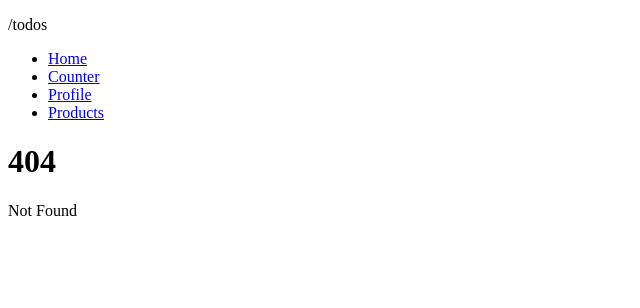
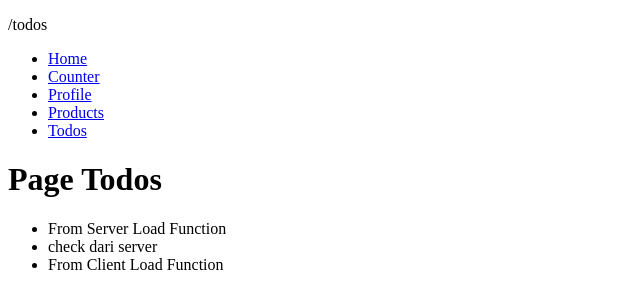
Before and after one commit to Elmosius/Svelte, a SvelteKit app: page /todos in a window 1280 px wide. Before the commit this address had no page. Shown: the top 308 px of the page, without its empty margins (0-640 px from the left). Built offline with nearby package versions, Linux system fonts and the light colour scheme.

Commit message:
feat: client load func vs server load func

```diff
--- a/src/routes/+layout.svelte
+++ b/src/routes/+layout.svelte
@@ -21,6 +21,9 @@
 	<li>
 		<a href="/products">Products</a>
 	</li>
+	<li>
+		<a href="/todos">Todos</a>
+	</li>
 </ul>
 
 {@render children()}
--- /dev/null
+++ b/src/routes/todos/+page.server.ts
@@ -0,0 +1,5 @@
+export async function load() {
+	return {
+		todos: ['From Server Load Function', 'check dari server']
+	};
+}
--- /dev/null
+++ b/src/routes/todos/+page.svelte
@@ -0,0 +1,14 @@
+<script>
+	const { data } = $props();
+</script>
+
+<h1>
+	Page Todos
+</h1>
+<ul>
+	{#each data.todos as todo}
+		<li>
+			{todo}
+		</li>
+	{/each}
+</ul>
--- /dev/null
+++ b/src/routes/todos/+page.ts
@@ -0,0 +1,5 @@
+export async function load({ data }) {
+	return {
+		todos: [...data.todos, 'From Client Load Function']
+	};
+}
```
